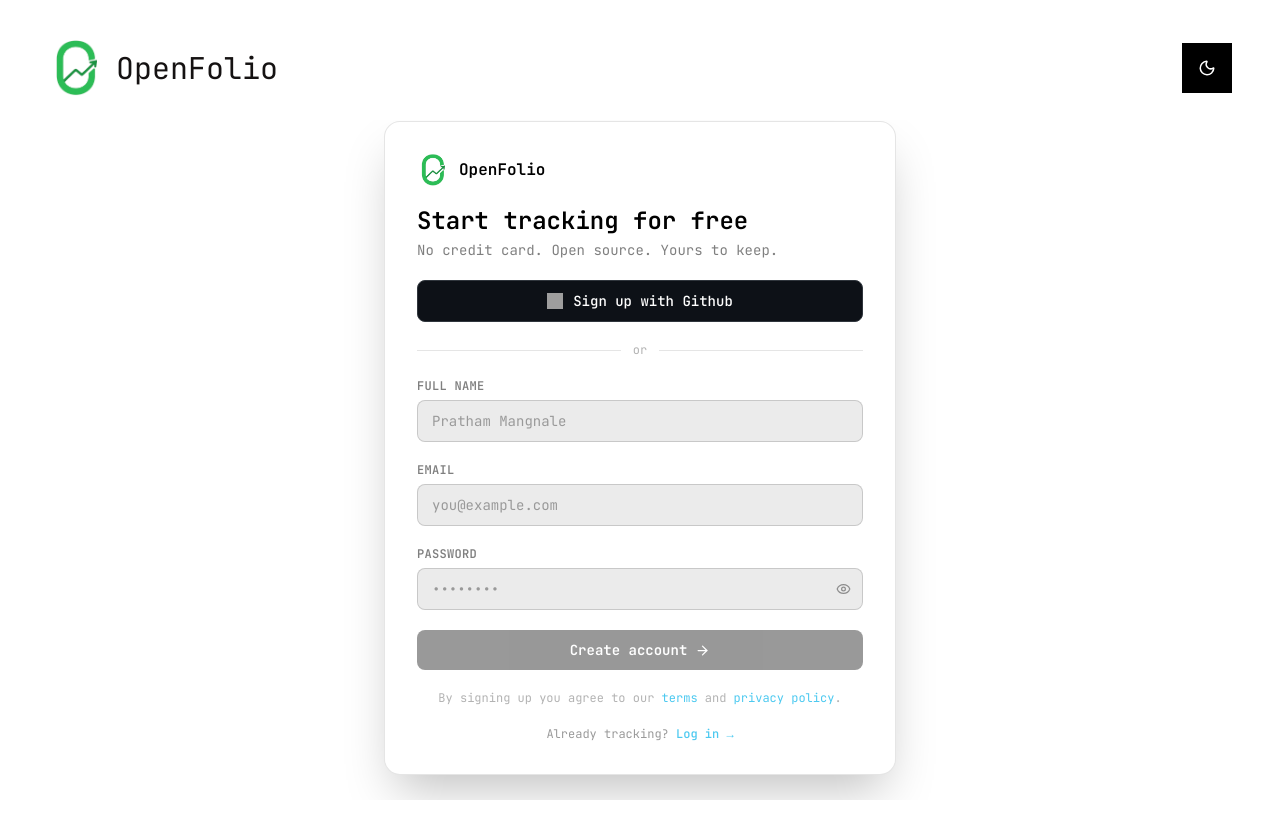
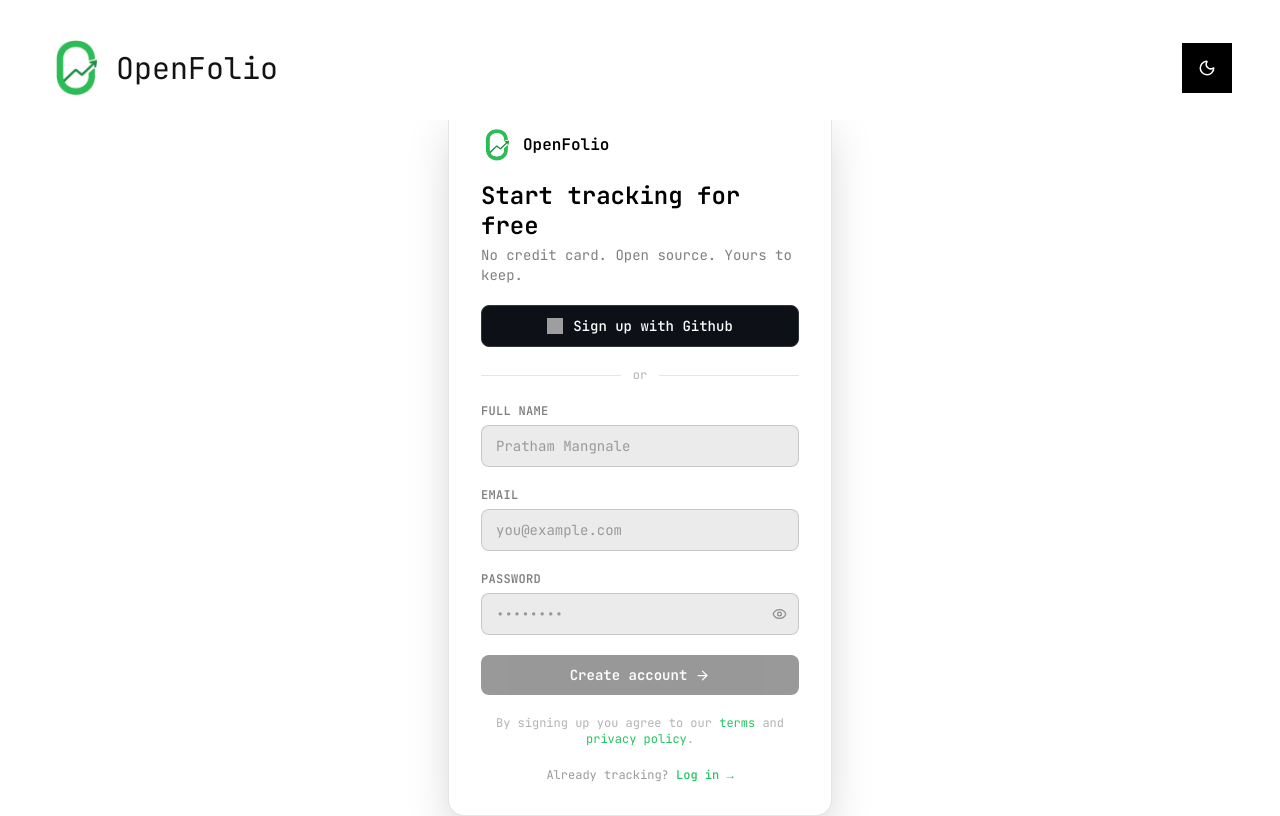
Before and after one commit to Kernel0x19/openfolio, a React (Vite) app in the folder web/client/: page /auth/signup in a window 1280 px wide. Built offline with nearby package versions, Linux system fonts and the light colour scheme; grey boxes are pictures that could not be loaded.

Commit message:
design: tweaked some colors for login and signup page

```diff
--- a/web/client/src/layouts/AuthLayout.jsx
+++ b/web/client/src/layouts/AuthLayout.jsx
@@ -12,7 +12,7 @@
       }`}
     >
       <Navbar />
-      <main className="pt-24 flex items-center justify-center min-h-screen">
+      <main className="pt-24  flex items-center justify-center min-h-screen">
         {children}
       </main>
     </div>
--- a/web/client/src/layouts/MainLayout.jsx
+++ b/web/client/src/layouts/MainLayout.jsx
@@ -64,7 +64,7 @@
       }`}
     >
       <Navbar links={links} actions={actions} />
-      <main className="pt-24">{children}</main>
+      <main className="pt-32">{children}</main>
       <Footer />
     </div>
   );
--- a/web/client/src/pages/auth/Login.jsx
+++ b/web/client/src/pages/auth/Login.jsx
@@ -85,7 +85,7 @@
       <div className="flex flex-col gap-1.5">
         <div className="flex items-center justify-between">
           <label className={labelClass}>Password</label>
-          <a className="text-xs text-[#4cc9f0] flex items-center gap-0.5 hover:underline cursor-pointer group transition-colors duration-500">
+          <a className="text-xs text-profit flex items-center gap-0.5 hover:underline cursor-pointer group transition-colors duration-500">
             Forgot?
             <ArrowUpRight
               size={12}
@@ -132,7 +132,7 @@
         className={`text-center text-xs transition-colors duration-500 ${dm ? "text-white/40" : "text-black/40"}`}
       >
         No account?{" "}
-        <span className="text-[#4cc9f0] cursor-pointer hover:underline font-medium transition-colors duration-500" onClick={() => navigate('/auth/signup')}>
+        <span className="text-profit cursor-pointer hover:underline font-medium transition-colors duration-500" onClick={() => navigate('/auth/signup')}>
           Sign up free →
         </span>
       </p>
--- a/web/client/src/pages/auth/SignUp.jsx
+++ b/web/client/src/pages/auth/SignUp.jsx
@@ -41,7 +41,7 @@
 
   return (
     <div
-      className={`w-full max-w-lg rounded-2xl shadow-2xl p-8 flex flex-col gap-5 border transition-colors duration-500
+      className={`w-full max-w-sm rounded-2xl shadow-2xl p-8 flex flex-col gap-5 border transition-colors duration-500
         ${
           dm
             ? "bg-[#1A1A1A] border-white/10 text-white"
@@ -151,11 +151,11 @@
         className={`text-center text-xs transition-colors duration-500 ${dm ? "text-white/30" : "text-black/30"}`}
       >
         By signing up you agree to our{" "}
-        <span className="text-[#4cc9f0] cursor-pointer hover:underline transition-colors duration-500">
+        <span className="text-profit cursor-pointer hover:underline transition-colors duration-500">
           terms
         </span>{" "}
         and{" "}
-        <span className="text-[#4cc9f0] cursor-pointer hover:underline transition-colors duration-500">
+        <span className="text-profit cursor-pointer hover:underline transition-colors duration-500">
           privacy policy
         </span>
         .
@@ -165,7 +165,7 @@
       >
         Already tracking?{" "}
         <span
-          className="text-[#4cc9f0] cursor-pointer hover:underline font-medium transition-colors duration-500"
+          className="text-profit cursor-pointer hover:underline font-medium transition-colors duration-500"
           onClick={() => navigate("/auth/login")}
         >
           Log in →
```
Also changed, not shown: web/client/jsconfig.json (deleted, +0 -8 lines).
